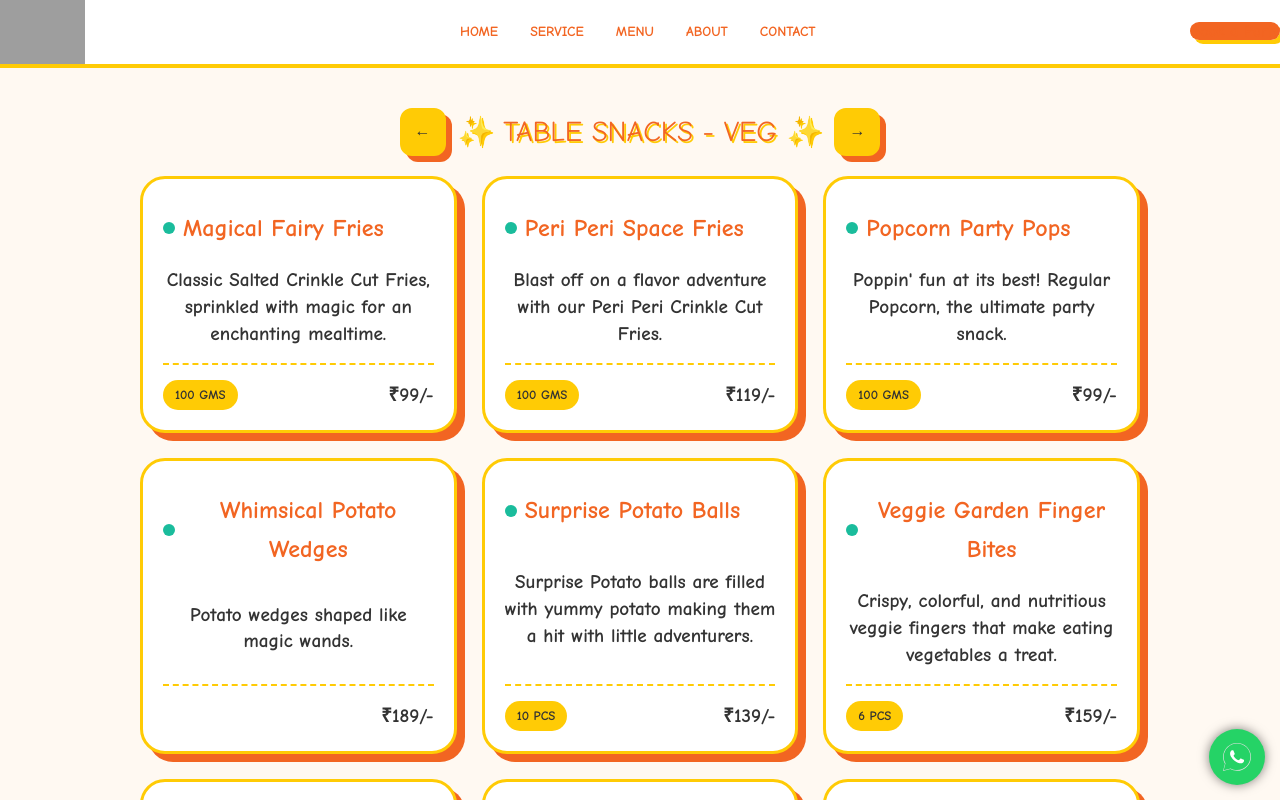
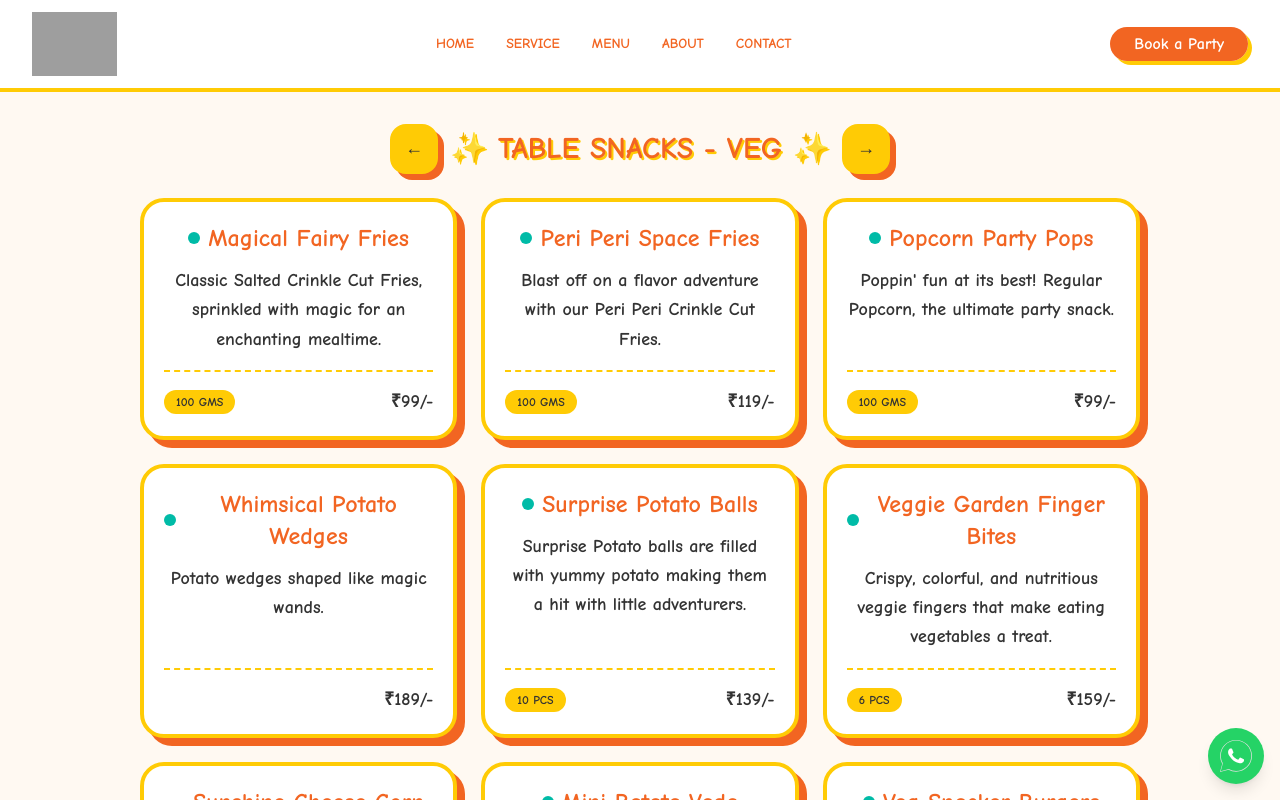
Before and after one commit to Vishwash-chauhan/lj-website, a Next.js app: page /menu in a window 1280 px wide. Shown: the top 800 px of the page. Built offline with nearby package versions, Linux system fonts and the light colour scheme; grey boxes are pictures that could not be loaded.

Commit message:
styling the menu page

```diff
--- a/app/components/Navbar.tsx
+++ b/app/components/Navbar.tsx
@@ -16,7 +16,7 @@ const Navbar = () => {
 
   return (
     <nav className="sticky top-0 z-[1000] bg-white border-b-4 border-[#FFCB05] px-4 md:px-8 py-3 flex justify-center">
-      <div className="max-w-7xl flex justify-between items-center w-full">
+      <div className="max-w-7xl flex justify-between items-center w-screen">
 
         {/* Logo */}
         <Link href="/" className="shrink-0">
--- a/app/globals.css
+++ b/app/globals.css
@@ -1,73 +1,34 @@
 @import "tailwindcss";
 
+@layer base {
   :root {
-  /* Little Jalebis Brand Colors */
-  --lj-orange: #F26522;
-  --lj-yellow: #FFCB05;
-  --lj-charcoal: #333333;
-  --lj-bg: #FFF9F2;
-
-  --background: #FFF9F2;
-  --foreground: #333333;
-}
-
-@theme inline {
-  --color-background: var(--background);
-  --color-foreground: var(--foreground);
     --font-sans: 'Comic Neue', cursive, sans-serif;
     --font-mono: var(--font-geist-mono);
   }
 
-* {
-  margin: 0;
-  padding: 0;
-  box-sizing: border-box;
-}
-
   html {
-  scroll-behavior: smooth;
+    @apply scroll-smooth;
   }
 
   body {
-  background: var(--background);
-  color: var(--foreground);
-  font-family: 'Comic Neue', cursive, sans-serif;
-  line-height: 1.6;
+    @apply bg-[#FFF9F2] text-[#333333] font-[family:'Comic_Neue',cursive,sans-serif] leading-relaxed;
   }
 
-/* Smooth scrolling for anchor links */
   a {
-  color: var(--lj-orange);
-  text-decoration: none;
-  transition: color 0.3s ease;
+    @apply text-[#F26522] no-underline transition-colors duration-300;
   }
 
   a:hover {
-  color: var(--lj-charcoal);
+    @apply text-[#333333];
+  }
 }
 
-/* CTA Button Styles */
+@layer components {
   .cta-button {
-  background-color: var(--lj-orange);
-  color: white;
-  padding: 12px 24px;
-  border-radius: 8px;
-  font-weight: bold;
-  transition: all 0.3s ease;
-  border: none;
-  cursor: pointer;
-  box-shadow: 4px 4px 0 var(--lj-yellow);
+    @apply bg-[#F26522] text-white px-6 py-3 rounded-lg font-bold transition-all duration-300 border-none cursor-pointer shadow-[4px_4px_0px_#FFCB05];
   }
 
   .cta-button:hover {
-  background-color: var(--lj-charcoal);
-  transform: translate(-2px, -2px);
-  box-shadow: 6px 6px 0 var(--lj-yellow);
-}
-
-/* Responsive */
-@media (max-width: 768px) {
-  body {
-    padding: 10px;
+    @apply bg-[#333333] -translate-x-0.5 -translate-y-0.5 shadow-[6px_6px_0px_#FFCB05];
   }
 }
--- a/app/menu/page.tsx
+++ b/app/menu/page.tsx
@@ -192,8 +192,10 @@ function matchesItem(item: MenuItem, label: string): boolean {
 export default function MenuPage() {
   const [currentIndex, setCurrentIndex] = useState(0)
   const [isMobile, setIsMobile] = useState(false)
+  const [mounted, setMounted] = useState(false)
 
   useEffect(() => {
+    setMounted(true)
     const handleResize = () => {
       setIsMobile(window.innerWidth <= 768)
     }
@@ -218,214 +220,86 @@ export default function MenuPage() {
   const label = categories[currentIndex]
   const items = menuItems.filter((item) => matchesItem(item, label))
 
-  const styles = {
-    body: {
-      fontFamily: "'Comic Neue', cursive, sans-serif",
-      backgroundColor: '#FFF9F2',
-      color: '#333333',
-      margin: 0,
-      padding: '20px',
-    },
-    container: {
-      maxWidth: '1000px',
-      margin: '0 auto',
-      textAlign: 'center' as const,
-    },
-    header: {
-      display: 'flex' as const,
-      flexDirection: 'column' as const,
-      alignItems: 'center',
-      marginBottom: '20px',
-    },
-    logo: {
-      maxWidth: '180px',
-      height: 'auto',
-      display: 'block',
-    },
-    nav: {
-      display: 'flex' as const,
-      alignItems: 'center',
-      gap: '12px',
-      marginTop: '20px',
-    },
-    navButton: {
-      background: '#FFCB05',
-      border: '3px solid #FFCB05',
-      padding: '8px 12px',
-      borderRadius: '12px',
-      fontWeight: 'bold' as const,
-      cursor: 'pointer',
-      boxShadow: '6px 6px 0 #F26522',
-      fontFamily: 'inherit',
-      fontSize: '1rem',
-    },
-    categoryHeader: {
-      color: '#F26522',
-      fontSize: '1.8rem',
-      margin: 0,
-      textTransform: 'uppercase' as const,
-      textShadow: '2px 2px #FFCB05',
-      flex: 1,
-    },
-    grid: {
-      display: 'grid' as const,
-      gridTemplateColumns: 'repeat(auto-fit, minmax(280px, 1fr))',
-      gap: '25px',
-      padding: '0px',
-      marginBottom: '30px',
-    },
-    dishCard: {
-      background: 'white',
-      borderRadius: '25px',
-      padding: '20px',
-      border: '3px solid #FFCB05',
-      boxShadow: '8px 8px 0px #F26522',
-      transition: 'transform 0.3s ease',
-      display: 'flex' as const,
-      flexDirection: 'column' as const,
-      justifyContent: 'space-between',
-      position: 'relative' as const,
-      overflow: 'hidden' as const,
-    },
-    dishCardHover: {
-      transform: 'scale(1.03) rotate(1deg)',
-    },
-    dishName: {
-      color: '#F26522',
-      fontSize: '1.5rem',
-      margin: '10px 0',
-      fontWeight: '900' as const,
-      display: 'flex' as const,
-      alignItems: 'center' as const,
-      gap: '8px',
-    },
-    dishDesc: {
-      fontSize: '1.2rem',
-      lineHeight: '1.4',
-      color: '#333333',
-      marginBottom: '15px',
-      fontWeight: '700' as const,
-    },
-    dishFooter: {
-      display: 'flex' as const,
-      justifyContent: 'space-between',
-      alignItems: 'center',
-      borderTop: '2px dashed #FFCB05',
-      paddingTop: '15px',
-    },
-    portion: {
-      background: '#FFCB05',
-      padding: '5px 12px',
-      borderRadius: '15px',
-      fontWeight: 'bold' as const,
-      fontSize: '0.8rem',
-    },
-    price: {
-      fontSize: '1.2rem',
-      fontWeight: '800' as const,
-      color: '#333333',
-      marginLeft: 'auto',
-      textAlign: 'right' as const,
-    },
-    vegDot: {
-      width: '12px',
-      height: '12px',
-      borderRadius: '50%',
-      display: 'inline-block',
-      flexShrink: 0,
-    },
-    vegDotVeg: {
-      background: '#1abc9c',
-    },
-    vegDotNonVeg: {
-      background: '#e74c3c',
-    },
-    noItems: {
-      gridColumn: '1 / -1',
-      padding: '40px',
-      border: '2px dashed rgba(0,0,0,0.06)',
-      borderRadius: '12px',
-      color: '#666',
-      background: 'rgba(255,255,255,0.6)',
-    },
-  }
-
   return (
-    <div style={styles.body}>
-      <div style={styles.container}>
-        <header style={styles.header}>
-          <div style={styles.nav}>
+    <div className="bg-[#FFF9F2] text-[#333333] min-h-screen p-5 md:p-8">
+      <div className="w-[1000px] max-w-[1000px] mx-auto text-center">
+        {/* Header Navigation */}
+        <header className="flex flex-col items-center mb-6">
+          <div className="flex items-center gap-3">
             <button
-              style={styles.navButton}
               onClick={() => setCurrentIndex((prev) => (prev - 1 + categories.length) % categories.length)}
               aria-label="Previous category"
+              className="bg-[#FFCB05] border-3 border-[#FFCB05] px-3 py-2 rounded-2xl font-bold cursor-pointer shadow-[6px_6px_0_#F26522] text-lg hover:scale-105 transition-transform"
             >
               ←
             </button>
-            <h2 style={styles.categoryHeader}>✨ {formatLabel(label)} ✨</h2>
+            <h2 className="text-[1.8rem] md:text-3xl font-black text-[#F26522] uppercase my-0 flex-1" style={{ textShadow: '2px 2px #FFCB05' }}>
+              ✨ {formatLabel(label)} ✨
+            </h2>
             <button
-              style={styles.navButton}
               onClick={() => setCurrentIndex((prev) => (prev + 1) % categories.length)}
               aria-label="Next category"
+              className="bg-[#FFCB05] border-3 border-[#FFCB05] px-3 py-2 rounded-2xl font-bold cursor-pointer shadow-[6px_6px_0_#F26522] text-lg hover:scale-105 transition-transform"
             >
               →
             </button>
           </div>
         </header>
 
+        {/* Menu Items Grid */}
         {items.length === 0 ? (
-          <div style={styles.noItems}>No items in this category yet.</div>
+          <div className="col-span-full p-10 border-2 border-dashed border-opacity-10 rounded-lg text-gray-400 bg-opacity-60 bg-white">
+            No items in this category yet.
+          </div>
         ) : (
-          <div style={isMobile ? { display: 'block' } : styles.grid}>
+          <div className={mounted && isMobile ? 'space-y-4' : 'grid grid-cols-1 md:grid-cols-2 lg:grid-cols-3 gap-6 mb-8'}>
             {items.map((item, idx) => (
               <div
                 key={idx}
-                style={
-                  isMobile
-                    ? {
-                        background: 'white',
-                        padding: '0',
-                        marginBottom: '15px',
-                        borderBottom: '1px dashed #ccc',
-                        paddingBottom: '15px',
-                        display: 'flex' as const,
-                        flexDirection: 'column' as const,
-                        alignItems: 'flex-start' as const,
-                      }
-                    : styles.dishCard
-                }
+                className={mounted && isMobile ? 'flex flex-col border-b border-dashed border-gray-300 pb-4' : 'flex flex-col bg-white rounded-3xl p-5 border-4 border-[#FFCB05] shadow-[8px_8px_0px_#F26522] hover:scale-105 hover:rotate-1 transition-transform'}
               >
-                <div
-                  style={
-                    isMobile
-                      ? { display: 'flex' as const, justifyContent: 'space-between' as const, width: '100%', marginBottom: '8px' }
-                      : { marginBottom: '10px' }
-                  }
-                >
-                  <div style={styles.dishName}>
+                {/* Item Name with Veg/Non-Veg Dot */}
+                <div className={mounted && isMobile ? 'flex justify-between items-start w-full mb-2' : 'flex justify-center items-center mb-3'}>
+                  <div className="flex items-center gap-2 text-[#F26522] text-2xl font-black">
                     <span
-                      style={{
-                        ...styles.vegDot,
-                        ...(item.VegNonVeg?.toLowerCase().startsWith('non') ? styles.vegDotNonVeg : styles.vegDotVeg),
-                      }}
+                      className={`w-3 h-3 rounded-full flex-shrink-0 ${
+                        item.VegNonVeg?.toLowerCase().startsWith('non') ? 'bg-red-500' : 'bg-teal-500'
+                      }`}
                     />
                     <span>{item.Name}</span>
                   </div>
-                  {isMobile && <div style={{ fontSize: '1rem', fontWeight: 'bold', color: '#F26522' }}>{item.Rate === 0 ? (item.CustomPrice ? item.CustomPrice.split(' ')[0] : 'N/A') : '₹' + item.Rate + '/-'}</div>}
+                  {mounted && isMobile && (
+                    <div className="text-sm font-bold text-[#F26522]">
+                      {item.Rate === 0 ? (item.CustomPrice ? item.CustomPrice.split(' ')[0] : 'N/A') : '₹' + item.Rate + '/-'}
+                    </div>
+                  )}
                 </div>
 
-                {isMobile ? (
-                  <div style={{ display: 'flex' as const, justifyContent: 'space-between' as const, width: '100%', alignItems: 'center', gap: '8px' }}>
-                    <p style={{ ...styles.dishDesc, margin: 0, flex: 1, paddingRight: '10px' }}>{item.Description}</p>
-                    {item.PcsDisplay && <span style={{ ...styles.portion, whiteSpace: 'nowrap', flexShrink: 0 }}>{item.PcsDisplay}</span>}
+                {/* Description and Price Section */}
+                {mounted && isMobile ? (
+                  <div className="flex justify-between items-center w-full gap-2">
+                    <p className="text-base font-bold leading-relaxed text-[#333333] flex-1">
+                      {item.Description}
+                    </p>
+                    {item.PcsDisplay && (
+                      <span className="bg-[#FFCB05] px-3 py-1 rounded-2xl font-bold text-xs whitespace-nowrap flex-shrink-0">
+                        {item.PcsDisplay}
+                      </span>
+                    )}
                   </div>
                 ) : (
                   <>
-                    <p style={styles.dishDesc}>{item.Description}</p>
-                    <div style={styles.dishFooter}>
-                      {item.PcsDisplay && <span style={styles.portion}>{item.PcsDisplay}</span>}
-                      <span style={styles.price}>
-                        {item.Rate === 0 && item.CustomPrice ?item.CustomPrice : '₹' + item.Rate + '/-'}
+                    <p className="text-lg font-bold leading-relaxed text-[#333333] mb-4 flex-1">
+                      {item.Description}
+                    </p>
+                    <div className="flex justify-between items-center border-t-2 border-dashed border-[#FFCB05] pt-4">
+                      {item.PcsDisplay && (
+                        <span className="bg-[#FFCB05] px-3 py-1 rounded-2xl font-bold text-xs">
+                          {item.PcsDisplay}
+                        </span>
+                      )}
+                      <span className="text-lg font-black text-[#333333] ml-auto">
+                        {item.Rate === 0 && item.CustomPrice ? item.CustomPrice : '₹' + item.Rate + '/-'}
                       </span>
                     </div>
                   </>
@@ -437,38 +311,10 @@ export default function MenuPage() {
       </div>
 
       {/* WhatsApp Chat Widget */}
-      <div
-        style={{
-          position: 'fixed',
-          bottom: '15px',
-          right: '15px',
-          zIndex: 99999999,
-        }}
-      >
       <button
         onClick={() => window.open('https://wa.me/918130964374', '_blank')}
-          style={{
-            background: '#25D366',
-            border: 'none',
-            borderRadius: '50%',
-            width: '56px',
-            height: '56px',
-            padding: '14px',
-            cursor: 'pointer',
-            boxShadow: '0px 0px 11px rgba(0,0,0,.5)',
-            transition: 'all 0.3s ease',
-            display: 'flex',
-            alignItems: 'center',
-            justifyContent: 'center',
-          }}
-          onMouseEnter={(e) => {
-            e.currentTarget.style.boxShadow = '0px 0px 15px rgba(0,0,0,.6)'
-            e.currentTarget.style.transform = 'scale(1.1)'
-          }}
-          onMouseLeave={(e) => {
-            e.currentTarget.style.boxShadow = '0px 0px 11px rgba(0,0,0,.5)'
-            e.currentTarget.style.transform = 'scale(1)'
-          }}
+        className="fixed bottom-4 right-4 w-14 h-14 bg-[#25D366] rounded-full p-3 cursor-pointer shadow-lg hover:shadow-xl hover:scale-110 transition-all flex items-center justify-center z-[99999999]"
+        aria-label="Chat on WhatsApp"
       >
         <svg width="40px" height="40px" viewBox="0 0 1219.547 1225.016">
           <path fill="#E0E0E0" d="M1041.858 178.02C927.206 63.289 774.753.07 612.325 0 277.617 0 5.232 272.298 5.098 606.991c-.039 106.986 27.915 211.42 81.048 303.476L0 1225.016l321.898-84.406c88.689 48.368 188.547 73.855 290.166 73.896h.258.003c334.654 0 607.08-272.346 607.222-607.023.056-162.208-63.052-314.724-177.689-429.463zm-429.533 933.963h-.197c-90.578-.048-179.402-24.366-256.878-70.339l-18.438-10.93-191.021 50.083 51-186.176-12.013-19.087c-50.525-80.336-77.198-173.175-77.16-268.504.111-278.186 226.507-504.503 504.898-504.503 134.812.056 261.519 52.604 356.814 147.965 95.289 95.36 147.728 222.128 147.688 356.948-.118 278.195-226.522 504.543-504.693 504.543z" />
@@ -477,6 +323,5 @@ export default function MenuPage() {
         </svg>
       </button>
     </div>
-    </div>
   )
 }
```
Also changed, not shown: app/components/Hero.tsx (+9 -7 lines). Lines whose indentation alone changed are shown as unchanged.
